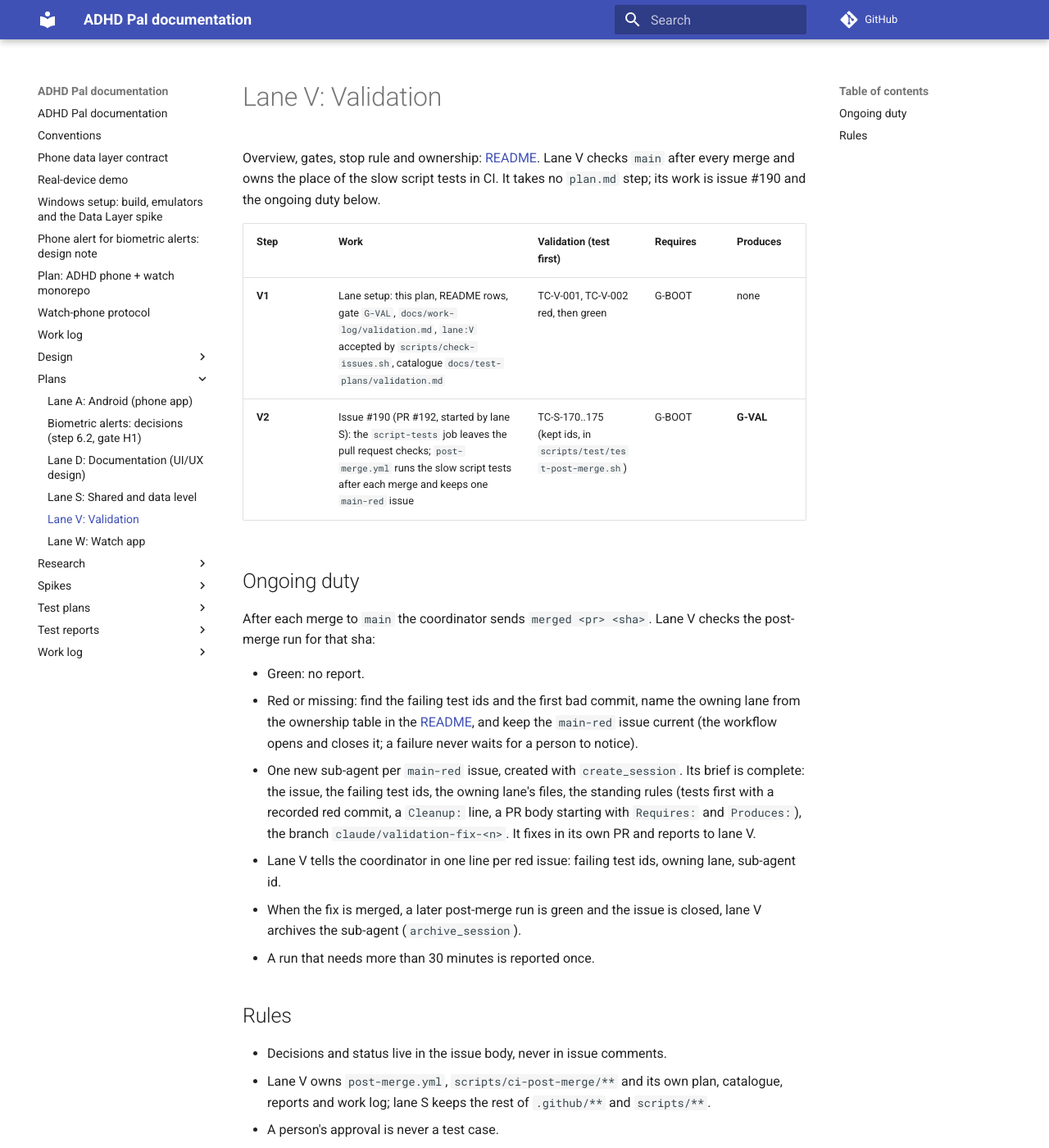
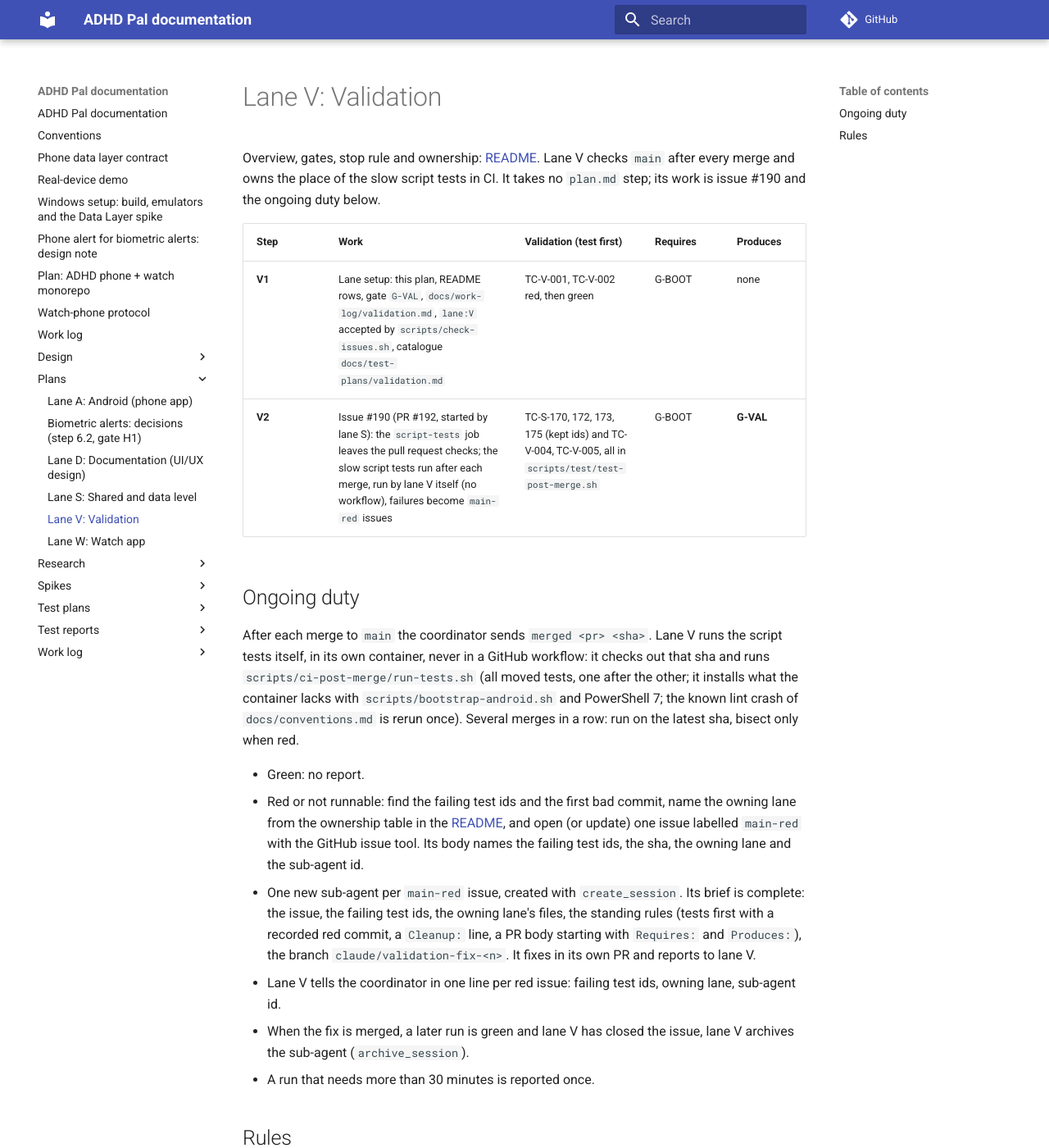
Before and after one commit to shlomoa/my-adhd-pal, an MkDocs documentation site: the page built from docs/plans/validation.md, in a window 1280 px wide and 1400 px high. Shown: the whole window at 82% size. Built offline with MkDocs 1.6.1 and Material for MkDocs 9.7.7, drawn with Linux system fonts in a browser that asks for light colours; comment, search, counter and statistics services are not loaded.

Commit message:
Document that lane V runs the script tests itself and opens main-red issues (TC-V-004, TC-V-005)
Co-Authored-By: Claude Sonnet 5.5 <noreply@anthropic.com>
Claude-Session: https://claude.ai/code/session_017kTHt4tKxpY8bpkxPWbpNM

```diff
--- a/docs/plans/validation.md
+++ b/docs/plans/validation.md
@@ -6,28 +6,32 @@ place of the slow script tests in CI. It takes no `plan.md` step; its work is is
 | Step | Work | Validation (test first) | Requires | Produces |
 |---|---|---|---|---|
 | **V1** | Lane setup: this plan, README rows, gate `G-VAL`, `docs/work-log/validation.md`, `lane:V` accepted by `scripts/check-issues.sh`, catalogue `docs/test-plans/validation.md` | TC-V-001, TC-V-002 red, then green | G-BOOT | none |
-| **V2** | Issue #190 (PR #192, started by lane S): the `script-tests` job leaves the pull request checks; `post-merge.yml` runs the slow script tests after each merge and keeps one `main-red` issue | TC-S-170..175 (kept ids, in `scripts/test/test-post-merge.sh`) | G-BOOT | **G-VAL** |
+| **V2** | Issue #190 (PR #192, started by lane S): the `script-tests` job leaves the pull request checks; the slow script tests run after each merge, run by lane V itself (no workflow), failures become `main-red` issues | TC-S-170, 172, 173, 175 (kept ids) and TC-V-004, TC-V-005, all in `scripts/test/test-post-merge.sh` | G-BOOT | **G-VAL** |
 
 ## Ongoing duty
 
-After each merge to `main` the coordinator sends `merged <pr> <sha>`. Lane V checks the post-merge run for that sha:
+After each merge to `main` the coordinator sends `merged <pr> <sha>`. Lane V runs the script tests itself, in its own
+container, never in a GitHub workflow: it checks out that sha and runs `scripts/ci-post-merge/run-tests.sh` (all moved
+tests, one after the other; it installs what the container lacks with `scripts/bootstrap-android.sh` and PowerShell 7;
+the known lint crash of `docs/conventions.md` is rerun once). Several merges in a row: run on the latest sha, bisect
+only when red.
 
 - Green: no report.
-- Red or missing: find the failing test ids and the first bad commit, name the owning lane from the ownership table in
-  the [README](README.md), and keep the `main-red` issue current (the workflow opens and closes it; a failure never
-  waits for a person to notice).
+- Red or not runnable: find the failing test ids and the first bad commit, name the owning lane from the ownership table
+  in the [README](README.md), and open (or update) one issue labelled `main-red` with the GitHub issue tool. Its body
+  names the failing test ids, the sha, the owning lane and the sub-agent id.
 - One new sub-agent per `main-red` issue, created with `create_session`. Its brief is complete: the issue, the failing
   test ids, the owning lane's files, the standing rules (tests first with a recorded red commit, a `Cleanup:` line, a PR
   body starting with `Requires:` and `Produces:`), the branch `claude/validation-fix-<n>`. It fixes in its own PR and
   reports to lane V.
 - Lane V tells the coordinator in one line per red issue: failing test ids, owning lane, sub-agent id.
-- When the fix is merged, a later post-merge run is green and the issue is closed, lane V archives the sub-agent
+- When the fix is merged, a later run is green and lane V has closed the issue, lane V archives the sub-agent
   (`archive_session`).
 - A run that needs more than 30 minutes is reported once.
 
 ## Rules
 
 - Decisions and status live in the issue body, never in issue comments.
-- Lane V owns `post-merge.yml`, `scripts/ci-post-merge/**` and its own plan, catalogue, reports and work log; lane S
+- Lane V owns `scripts/ci-post-merge/**` and its own plan, catalogue, reports and work log; lane S
   keeps the rest of `.github/**` and `scripts/**`.
 - A person's approval is never a test case.
```
Also changed, not shown: docs/conventions.md (+8 -5 lines), docs/spikes/where.md (+1 -1 lines), docs/test-plans/validation.md (+3 -1 lines).
